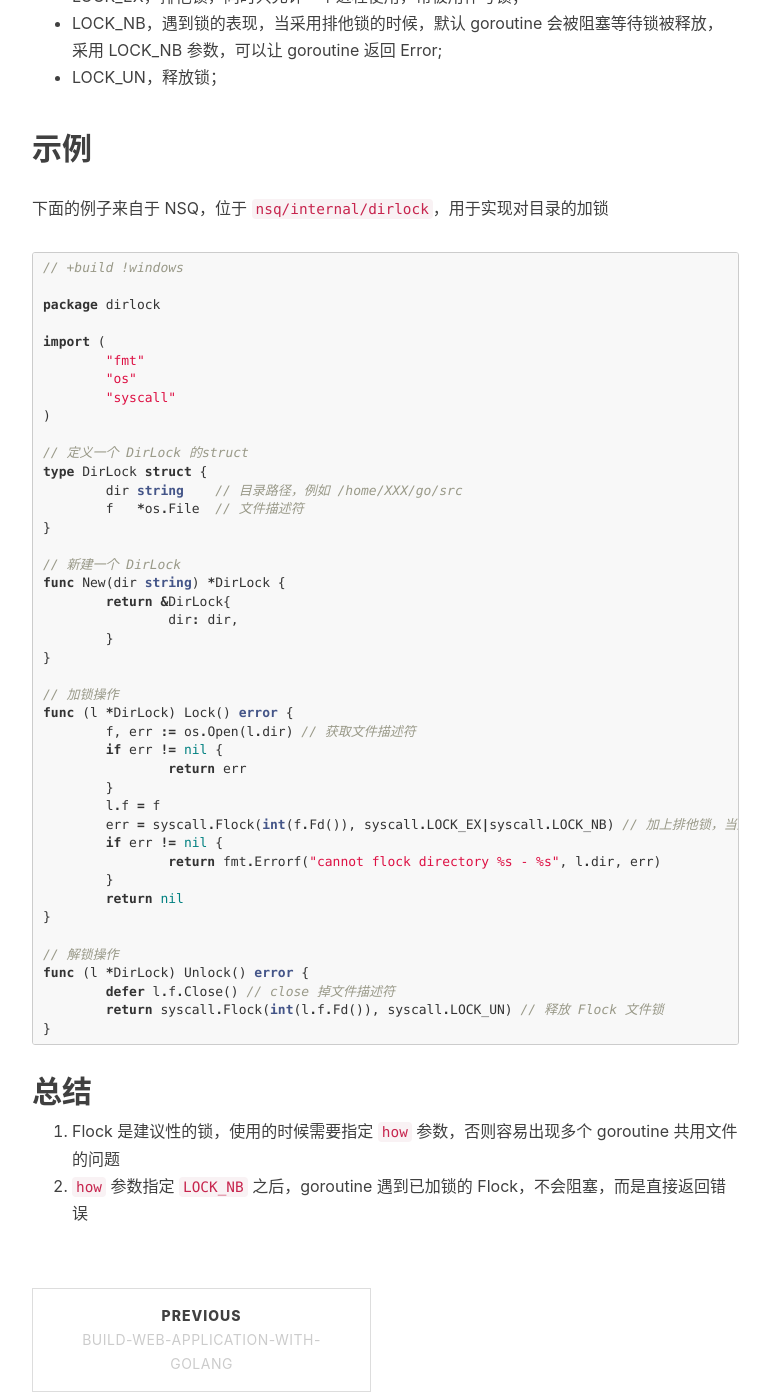
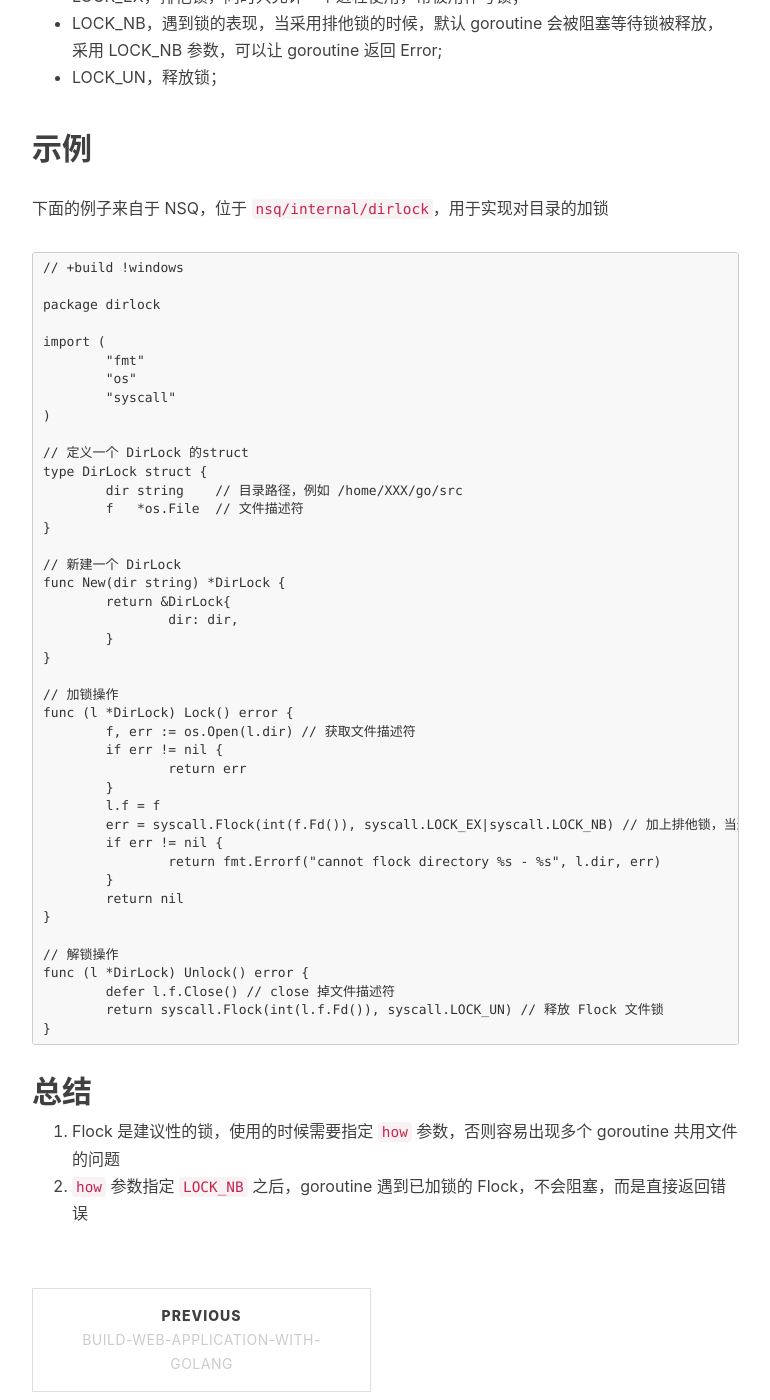
Before and after one commit to mickey0524/mickey0524.github.io, a Jekyll site: the page built from _posts/2018-11-11-golang-file-lock.md, in a window 1280 px wide and 1400 px high, scrolled down 1221 px. Shown: the whole window, without its empty margins (233-1003 px from the left). Built offline with Jekyll 4.4.1, drawn with Linux system fonts in a browser that asks for light colours; nearby versions of some CDN libraries; comment, search, counter and statistics services are not loaded; some of the changed text lies outside the part shown.

Commit message:
Update 2018-11-11-golang-file-lock.md

````diff
--- a/_posts/2018-11-11-golang-file-lock.md
+++ b/_posts/2018-11-11-golang-file-lock.md
@@ -17,7 +17,7 @@ Flock是对于整个文件的建议性锁（不强求 goroutine 遵守），如
 
 ## 函数
 
-```go
+```
 import "syscall"
 
 func Flock(fd int, how int) (err error)
@@ -36,7 +36,7 @@ how 主要的参数类型：
 
 下面的例子来自于 NSQ，位于 `nsq/internal/dirlock`，用于实现对目录的加锁
 
-```go
+```
 // +build !windows
 
 package dirlock
````
